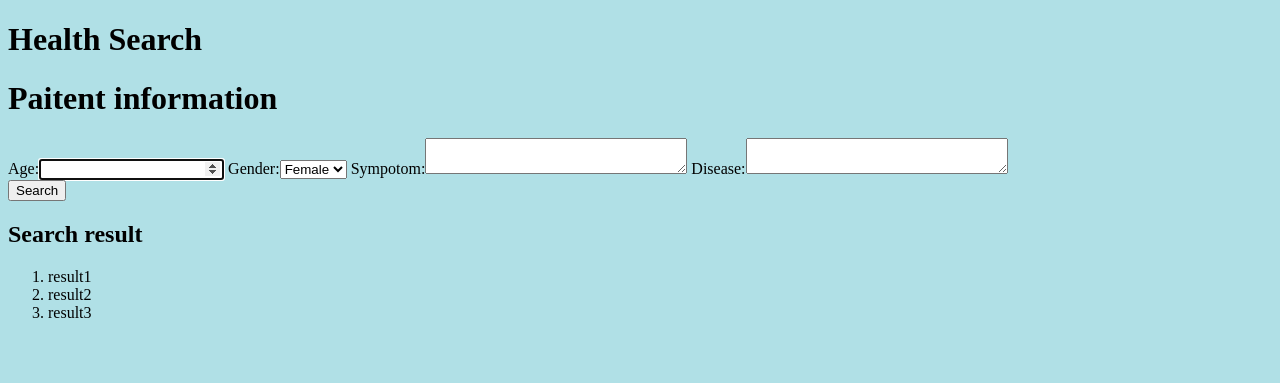
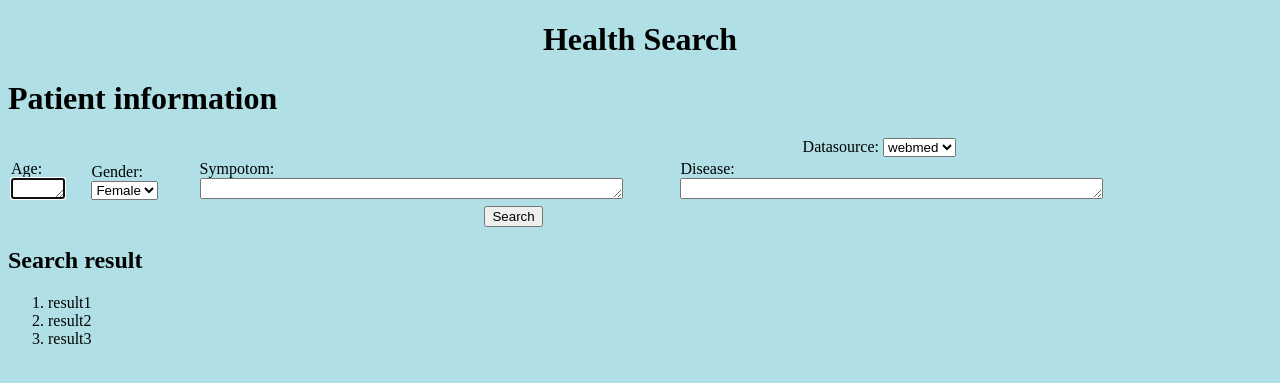
Before and after one commit to yanlilong/HealthSearch, a Django app: page /patientSearch/ in a window 1280 px wide. Shown: the top 383 px of the page. Run offline with Django 3.2, Linux system fonts and the light colour scheme.

Commit message:
update integerfield() of models

```diff
--- a/HealthSearch/patientSearch/patient_search_form.py
+++ b/HealthSearch/patientSearch/patient_search_form.py
@@ -21,7 +21,8 @@ class QueryFrom(ModelForm):
     )
 
     widgets = {
+      'age': Textarea(attrs={'cols': 4, 'rows': 1}),
       'sex': Select(attrs={'class': 'select'}, choices=SEX_CHOICES),
-      'sympo': Textarea(attrs={'cols': 30, 'rows': 2}),
-      'disease': Textarea(attrs={'cols': 30, 'rows': 2}),
+      'sympo': Textarea(attrs={'cols': 50, 'rows': 1}),
+      'disease': Textarea(attrs={'cols': 50, 'rows': 1}),
     }
--- a/HealthSearch/template/patientSearch/search_form.html
+++ b/HealthSearch/template/patientSearch/search_form.html
@@ -16,35 +16,51 @@
   <div id="header">
     <div id="branding">
 
-      <h1 id="site-name">Health Search</a></h1>
+      <h1 id="site-name" style="width:100%;text-align:center">Health Search</h1>
 
     </div>
 
 
   </div>
 </div>
-  <!-- END Header -->
+<!-- END Header -->
 
 
-  <!-- Content -->
-  <div >
-    <div>
+<!-- Content -->
+<div>
+  <div>
 
-      <h1>Paitent information</h1>
+    <h1>Patient information</h1>
 
 
-    </div>
   </div>
+</div>
 <div id="content-main">
 
   <form action="" method="post" id="query_form">
     {% csrf_token %}
-    {% for field in query_form %}
-    {{ field.label }}:{{ field }}
-    {% endfor%}
 
 
-    <div class="submit-row">
+    <div style="width:75%" align="right">
+
+      <label>Datasource:</label>
+      <select name="datasource_list">
+        <option>webmed</option>
+        <option>oud</option>
+      </select>
+    </div>
+
+    <table style="width:90%">
+      <tr>
+        {% for field in query_form %}
+        <td>
+          {{ field.label }}:{{ field }}
+        </td>
+        {% endfor%}
+      </tr>
+    </table>
+
+    <div class="submit-row" style="width:80%" align="center">
       <input type="submit" value="Search"/>
     </div>
   </form>
@@ -56,9 +72,10 @@
   </ol>
   <script type="text/javascript">
 document.getElementById('id_age').focus()
-      </script>
+
+  </script>
 </div>
-<br />
+<br/>
 </div>
 <!-- END Content -->
 <div></div>
```
Also changed, not shown: HealthSearch/patientSearch/models.py (+4 -4 lines), HealthSearch/db.sqlite3.
